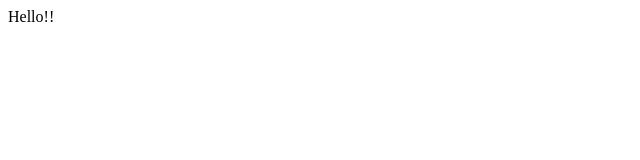
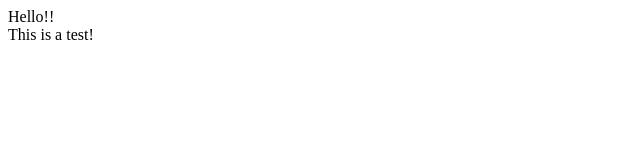
Before and after one commit to Behnaz81/test, a plain HTML site: page index.html in a window 1280 px wide. Shown: the full height of the page, 0-640 px from the left. Drawn offline with Linux system fonts and the light colour scheme.

Commit message:
Added a description in index.html

```diff
--- a/index.html
+++ b/index.html
@@ -1 +1,2 @@
 <div>Hello!!</div>
+<div>This is a test!</div>
```
